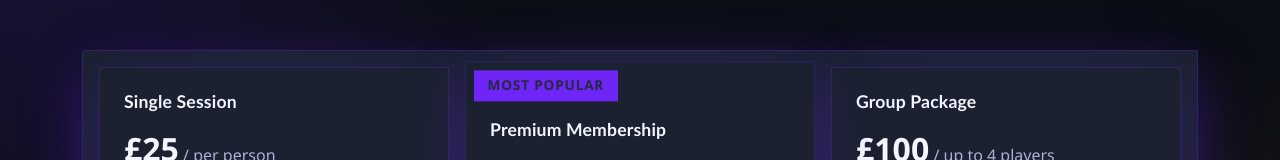
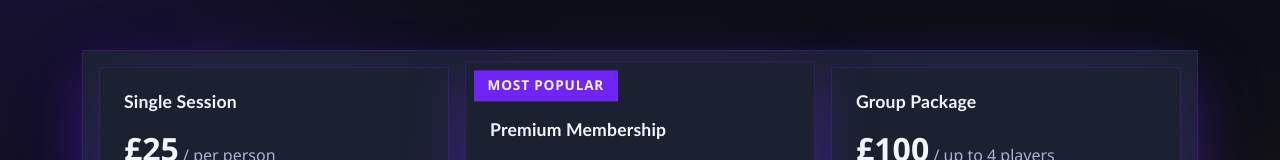
Before and after one commit to rylvion/pulse-vr, a plain HTML site: page docs/pricing/index.html in a window 1280 px wide. Shown: the part 155-315 px from the top of the page. Drawn offline with Linux system fonts and the light colour scheme; files that its build step writes are made by us from their sources; files whose address does not match are found by name.

Commit message:
style: improves pop tag visual emphasis

```diff
--- a/css/styles.css
+++ b/css/styles.css
@@ -1254,7 +1254,8 @@ select:focus:invalid {
 }
 
 #pop-tag {
-  color: var(--surface-strong) !important;
+  color: var(--text) !important;
+  font-weight: 700 !important;
 }
 
 /********************************************************************
```
